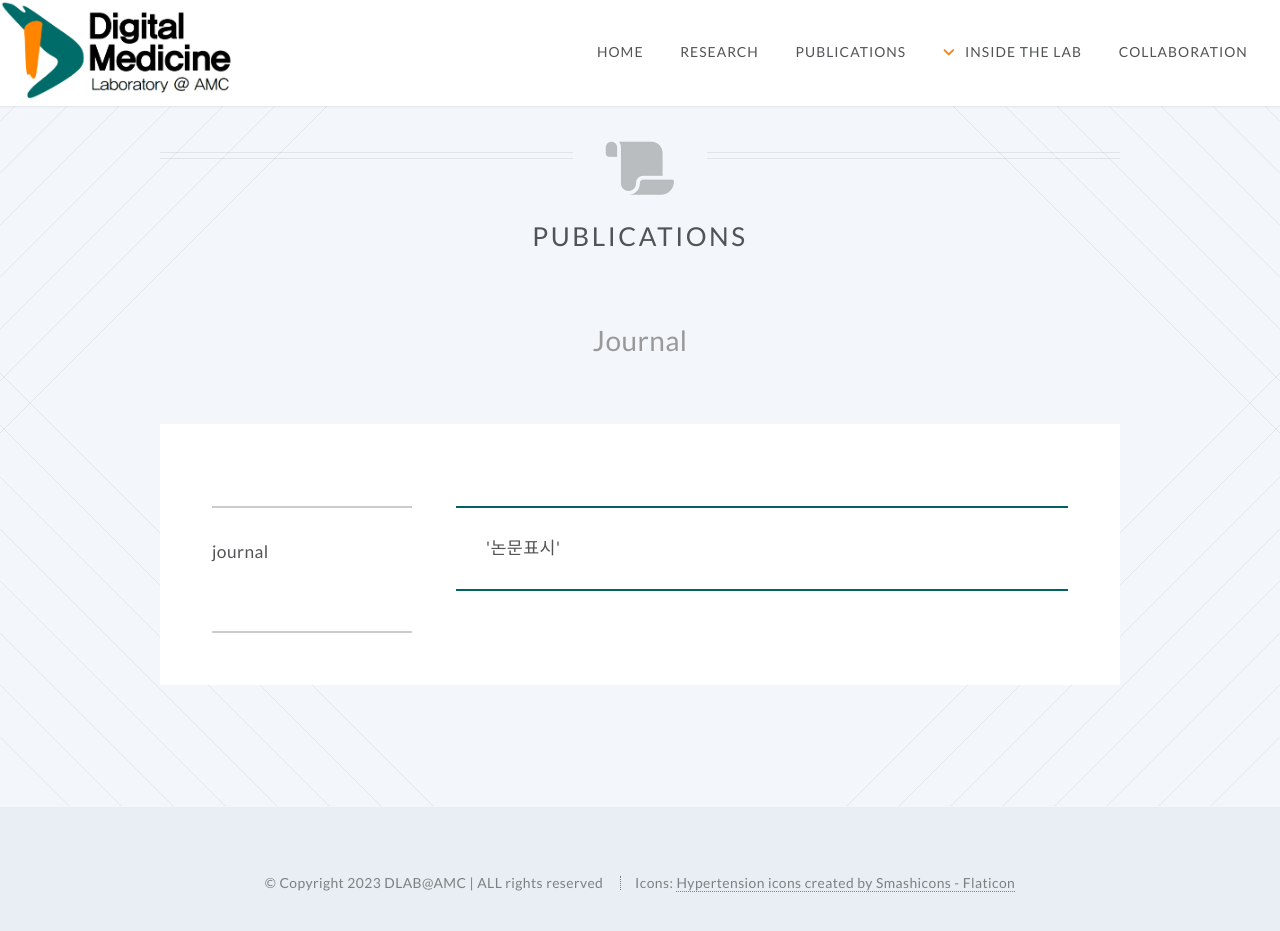
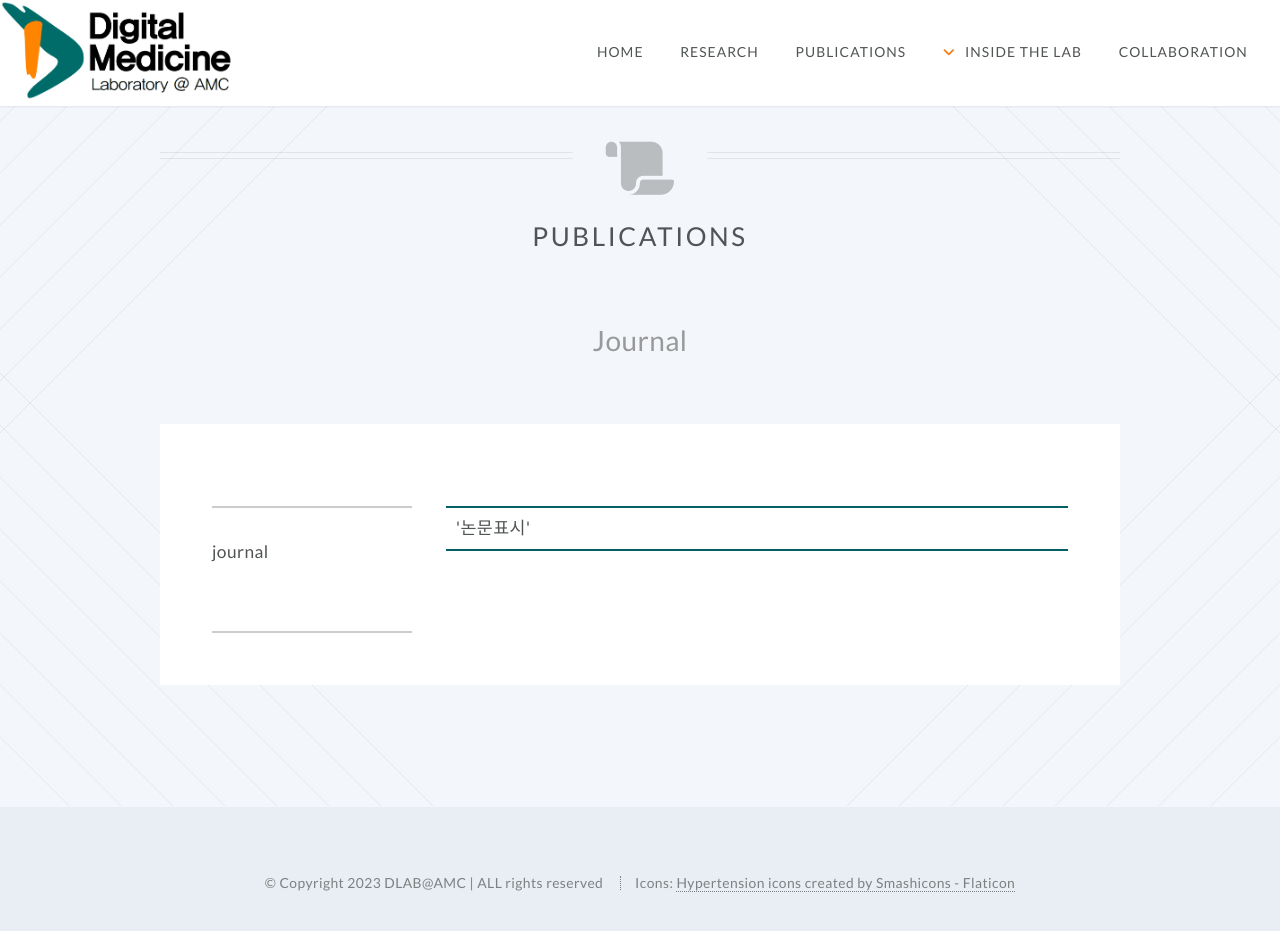
Before and after one commit to ydon1111/ydon1111.github.io, a Jekyll site: the page built from htmls/publications/publications_test.html, in a window 1280 px wide and 959 px high. Shown: the top 931 px of the window. Built offline with Jekyll 4.4.1, drawn with Linux system fonts in a browser that asks for light colours; nearby versions of some CDN libraries.

Commit message:
publication 마진 줄임

```diff
--- a/css/style.css
+++ b/css/style.css
@@ -1340,9 +1340,8 @@ a.small-button.clicked {
 }
 
 #my_div {
-
-	margin-left: 15px;
-	padding: 30px;
+	margin-left: 5px;
+	padding: 10px;
 	margin-top: 30px;
 	border-top: 2px solid #036166;
 	border-bottom: 2px solid #036166;
```
